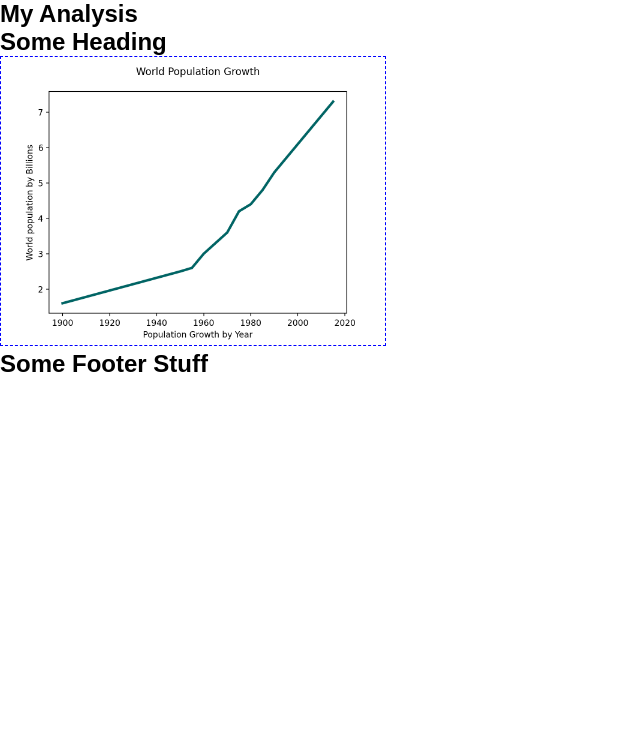
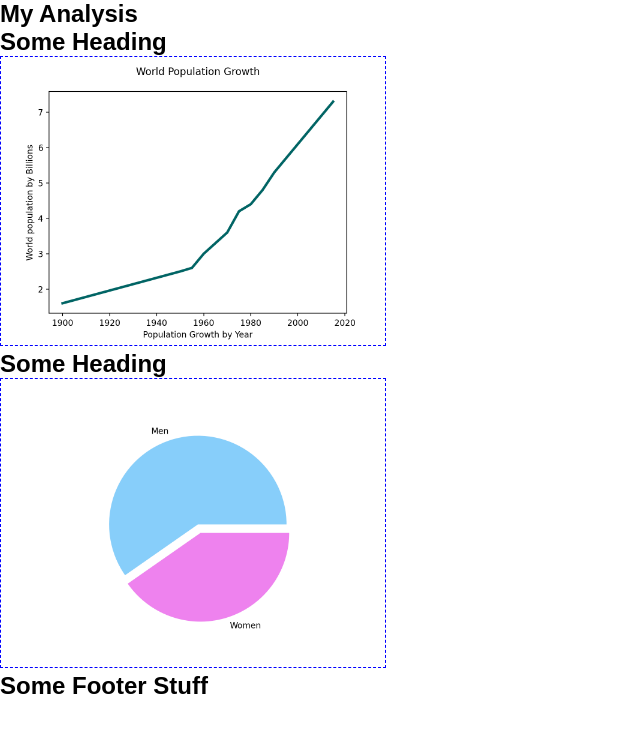
Before and after one commit to Jane-Goza/Data-Visualization-With-Python, a plain HTML site: page index.html in a window 1280 px wide. Shown: the whole page, without its empty margins (0-640 px from the left). Drawn offline with Linux system fonts and the light colour scheme.

Commit message:
Building our very SECOND graph again

```diff
--- a/index.html
+++ b/index.html
@@ -13,11 +13,19 @@
 		<h1 class="hidden"></h1>
 		<h2>My Analysis</h2>
 		<p></p>
+
 		<section class="argument">
 			<h1 class="hidden">Data Point 1</h1>
 			<h2 class="subhead">Some Heading</h2>
 			<p></p>
 			<img class="data-graphic" src="images/world_population.png" alt="data vis praphic" />
+		</section>
+
+		<section class="argument">
+			<h1 class="hidden">Data Point 2</h1>
+			<h2 class="subhead">Some Heading</h2>
+			<p></p>
+			<img class="data-graphic" src="images/men_v_women.png" alt="data vis praphic" />
 		</section>
 
 		<footer>
```
